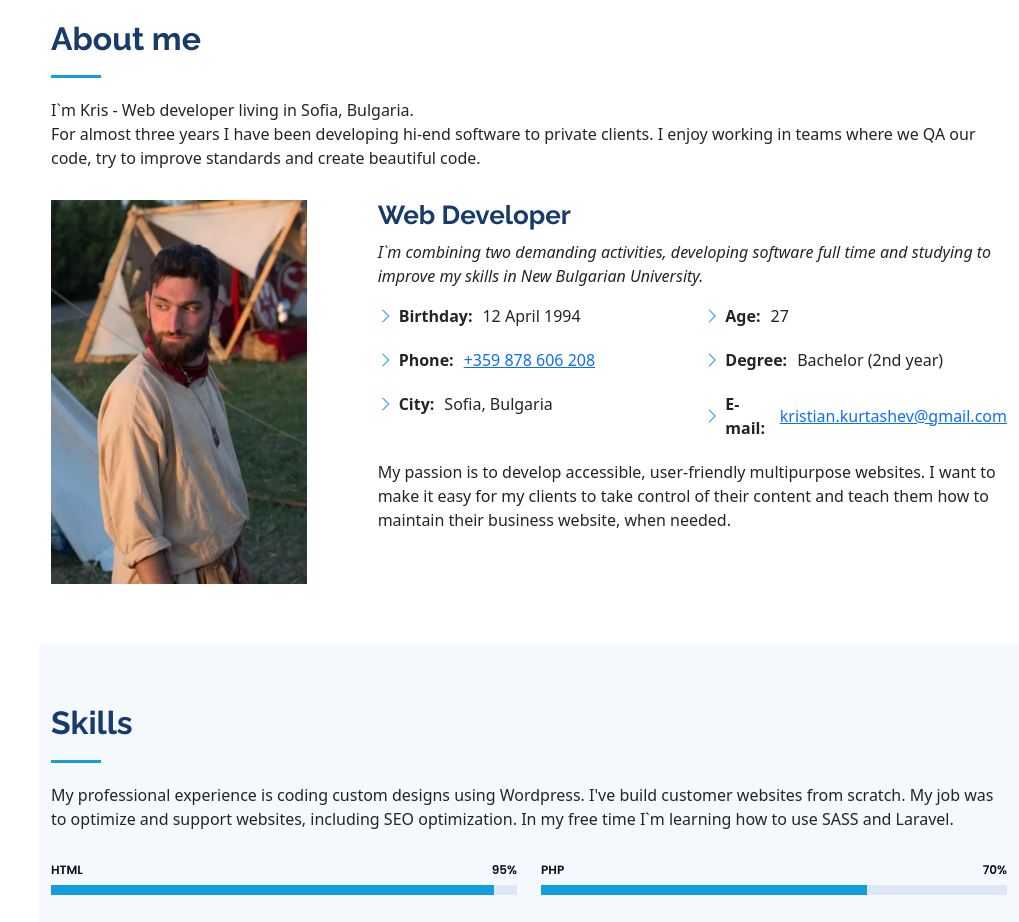
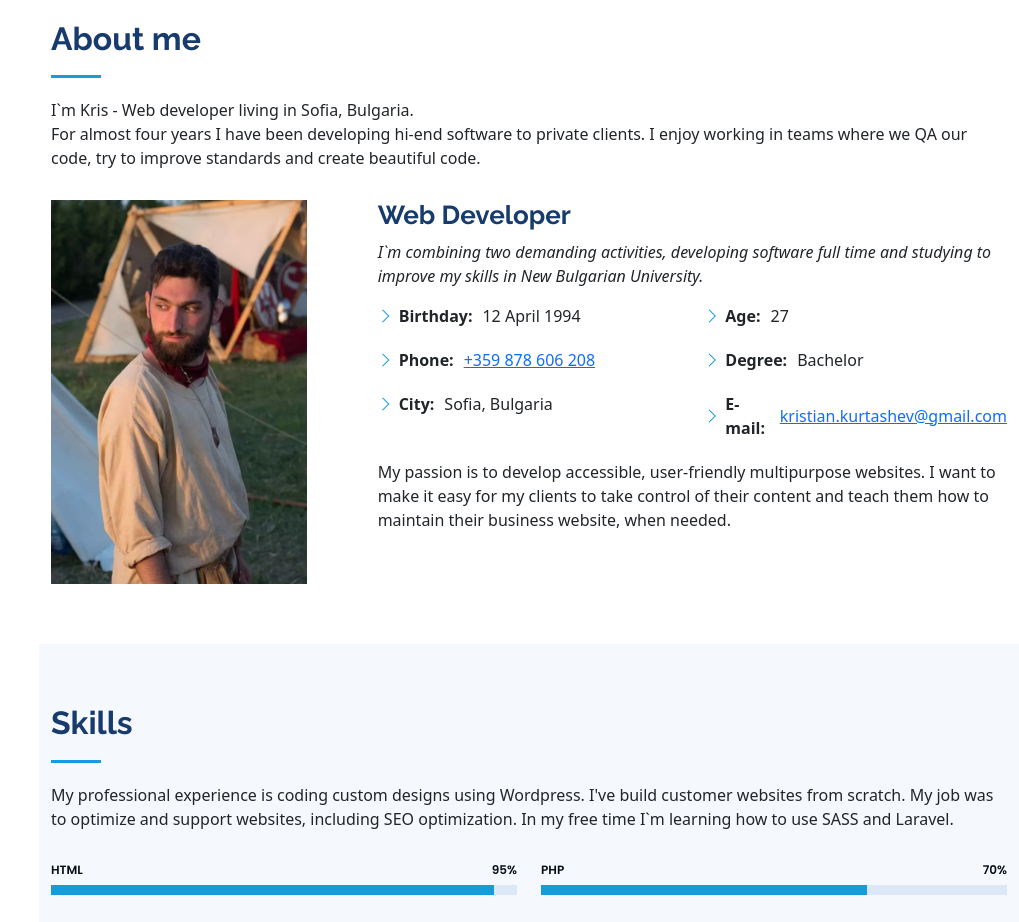
Before and after one commit to KrisKurtashev/digital-CoVer, a plain HTML site: page index.html in a window 1280 px wide. Shown: the part 840-1762 px from the top of the page, without its empty margins (261-1280 px from the left). Drawn offline with Linux system fonts and the light colour scheme.

Commit message:
Update index.html

```diff
--- a/index.html
+++ b/index.html
@@ -81,7 +81,7 @@
           <p> I`m Kris - Web developer living in Sofia, Bulgaria.</p>
           <p>
 
-            For almost three years I have been developing hi-end software to private clients. I enjoy working in teams where we QA our code, try to improve standards and create beautiful code.
+            For almost four years I have been developing hi-end software to private clients. I enjoy working in teams where we QA our code, try to improve standards and create beautiful code.
           </p>
         </div>
 
@@ -105,7 +105,7 @@
               <div class="col-lg-6">
                 <ul>
                   <li><i class="bi bi-chevron-right"></i> <strong>Age:</strong> <span>27</span></li>
-                  <li><i class="bi bi-chevron-right"></i> <strong>Degree:</strong> <span>Bachelor (2nd year)</span></li>
+                  <li><i class="bi bi-chevron-right"></i> <strong>Degree:</strong> <span>Bachelor</span></li>
                   <li><i class="bi bi-chevron-right"></i> <strong>E-mail:</strong> <a href="mailto:kristian.kurtashev@gmail.com"><span>kristian.kurtashev@gmail.com</span></a></li>
                 </ul>
               </div>
```
